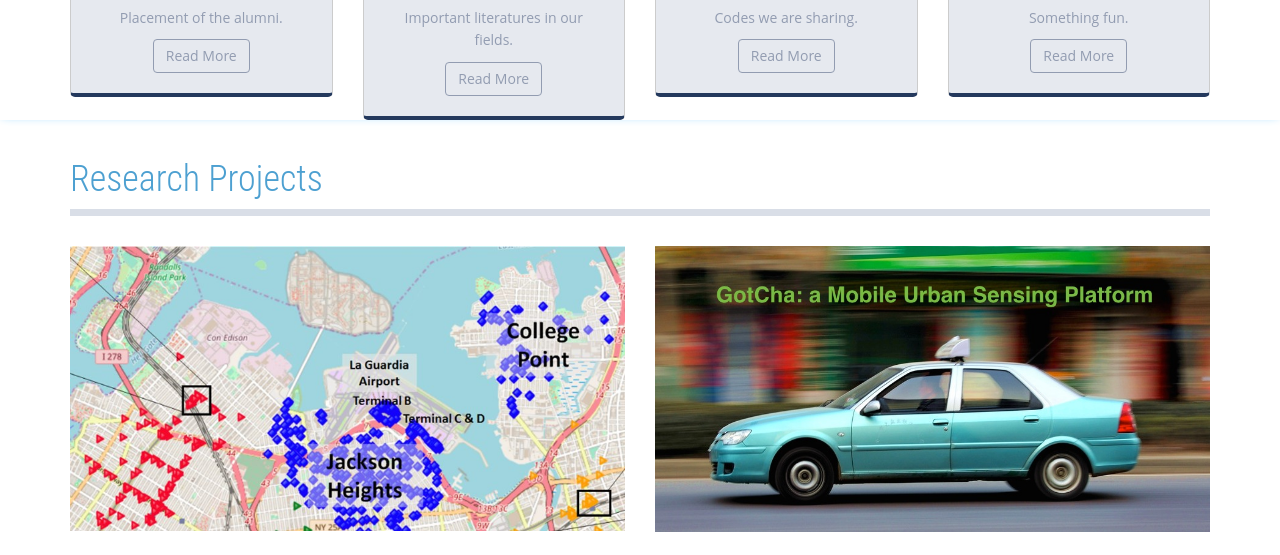
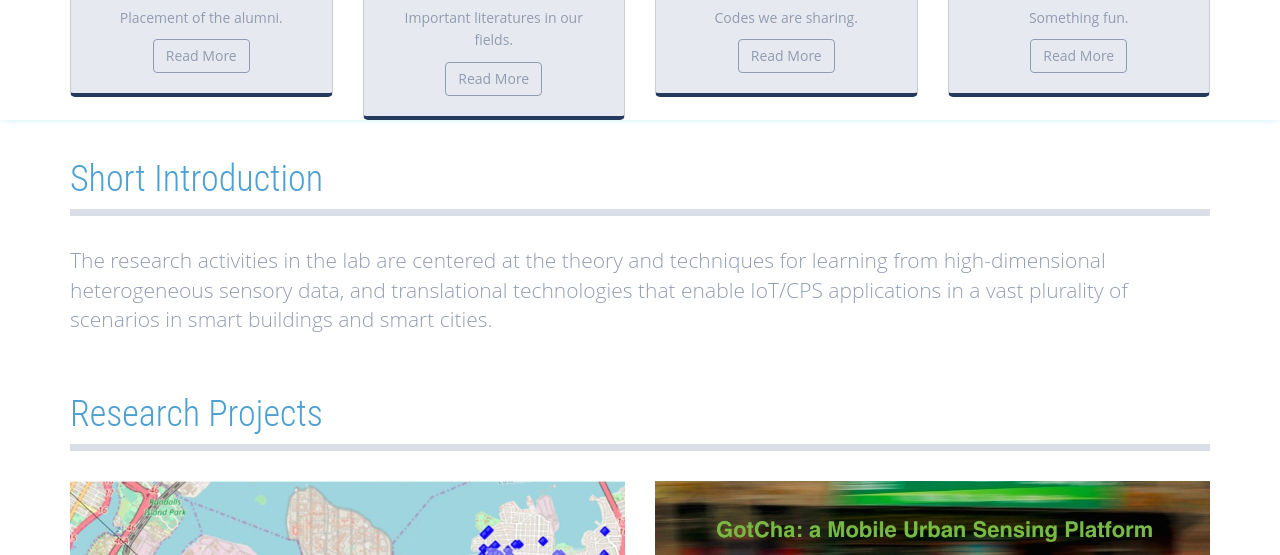
Before and after one commit to mace-cream/lab2c-website, a plain HTML site: page home.html in a window 1280 px wide. Shown: the part 775-1330 px from the top of the page. Drawn offline with Linux system fonts and the light colour scheme.

Commit message:
add lab2c intro

```diff
--- a/home.html
+++ b/home.html
@@ -179,6 +179,19 @@
     </div> <!-- wrap-home-features -->
 
     <div class="container">
+        <!-- Research -->
+        <aside id="Introduction">
+        <div class="row">
+                <div class="col-lg-12 col-md-12">
+                    <section class="home-works">
+                        <h1 class="section-title">Short Introduction</h1>
+                        <p class="lead">
+                            The research activities in the lab are centered at the theory and techniques for learning from high-dimensional heterogeneous sensory data, and translational technologies that enable IoT/CPS applications in a vast plurality of scenarios in smart buildings and smart cities.
+                        </p>
+                    </section> <!-- home-works -->
+                </div> <!-- col-md-8 -->
+        </div>
+        </aside>
         <!-- Research -->
         <aside id="Research">
         <div class="row">
```
